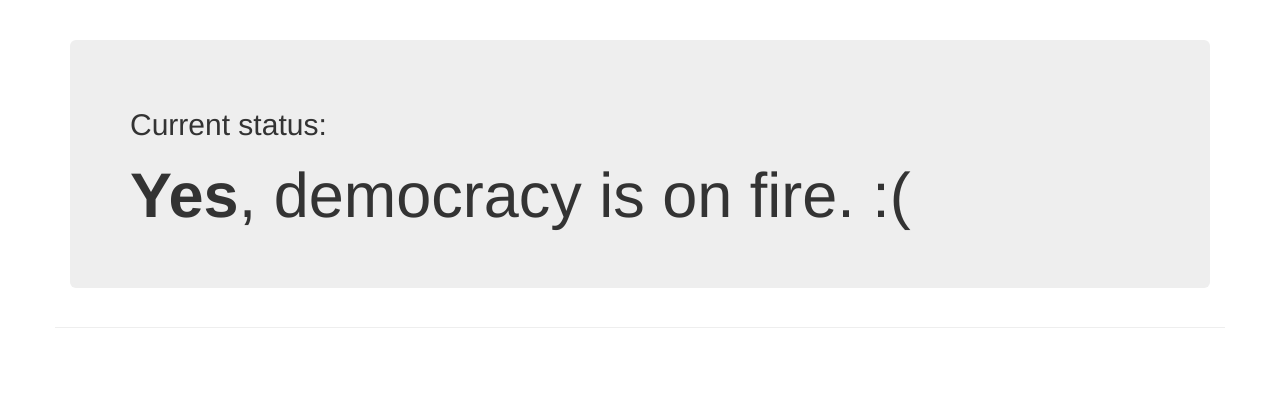
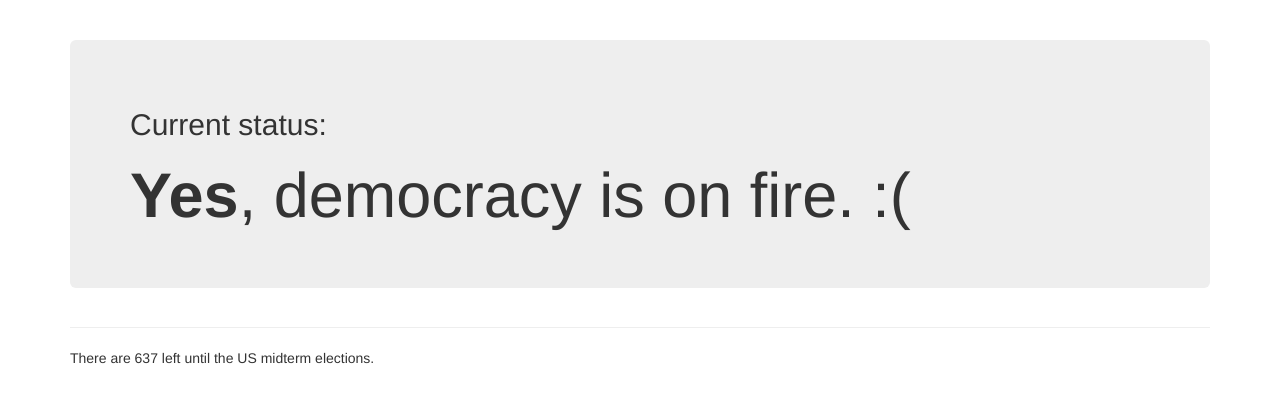
Before and after one commit to johnmarcampbell/is-democracy-on-fire, a Flask app: page / in a window 1280 px wide. Shown: the top 403 px of the page. Run offline with Flask 2, Linux system fonts and the light colour scheme; some libraries are stand-ins or nearby versions.

Commit message:
Make days_until_midterms() functions and implement in index.html template

```diff
--- a/main.py
+++ b/main.py
@@ -1,12 +1,20 @@
 from flask import Flask, render_template
 from flask.ext.bootstrap import Bootstrap
+import arrow
 
 app = Flask(__name__)
 bootstrap = Bootstrap(app)
 
+def days_until_midterms(date=arrow.utcnow()):
+    """Given a date, this function will tell you how many days
+    it will be before the next midterm election."""
+    election_day = arrow.get('2018-11-06', 'YYYY-MM-DD')
+    delta = election_day - date
+    return delta.days
+
 @app.route('/')
 def index():
-    return render_template('index.html')
+    return render_template('index.html', midterm_days=days_until_midterms())
 
 if __name__ == '__main__':
     app.run(debug=True)
--- a/templates/index.html
+++ b/templates/index.html
@@ -1,10 +1,15 @@
 {% extends "bootstrap/base.html" %}
 
 {% block content %}
-    <div class="container page-header">
+    <div class="container">
+    <div class="page-header">
         <div class="jumbotron">
             <h2>Current status:</h2>
             <h1><strong>Yes</strong>, democracy is on fire. :(</h1>
         </div>
     </div>
+    <div class="">
+        There are {{midterm_days}} left until the US midterm elections.
+    </div>
+    </div>
 {% endblock %}
```
